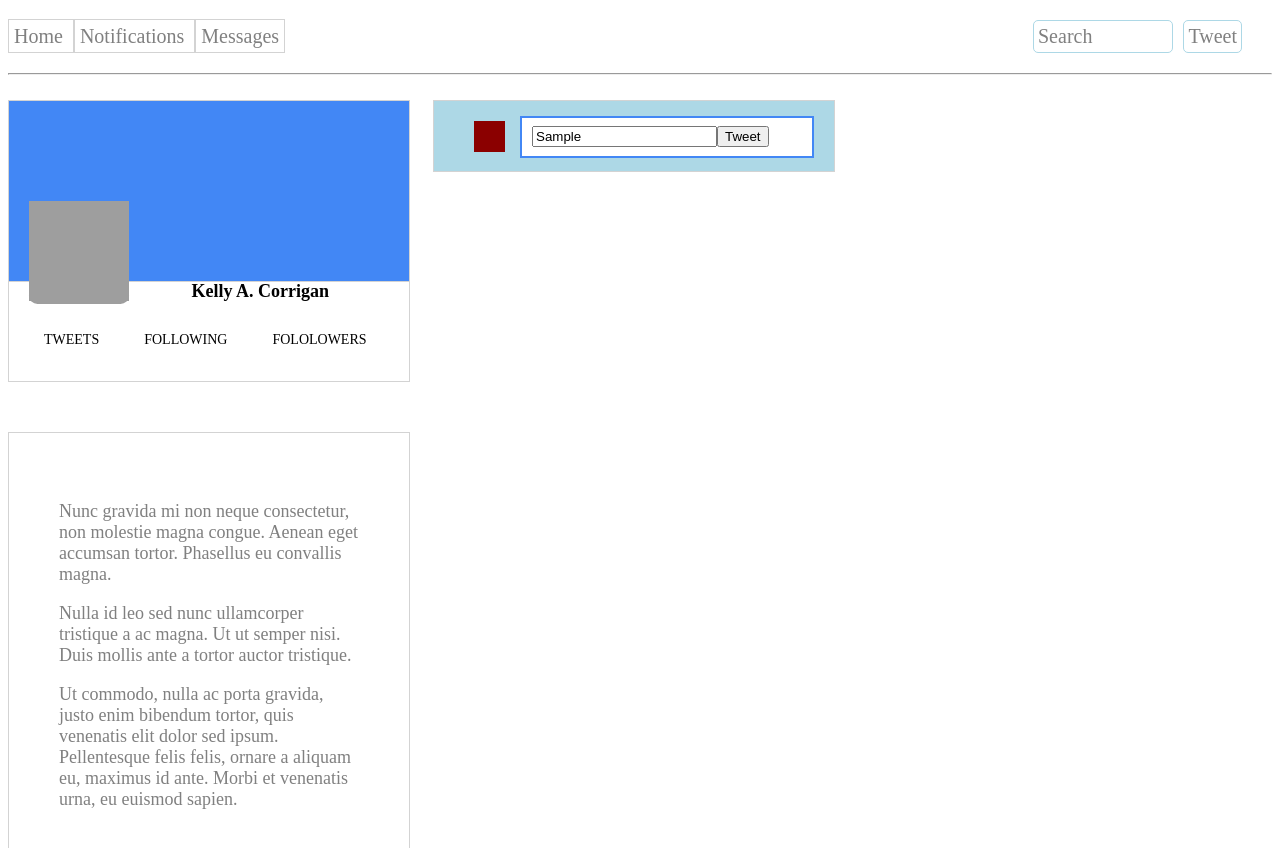
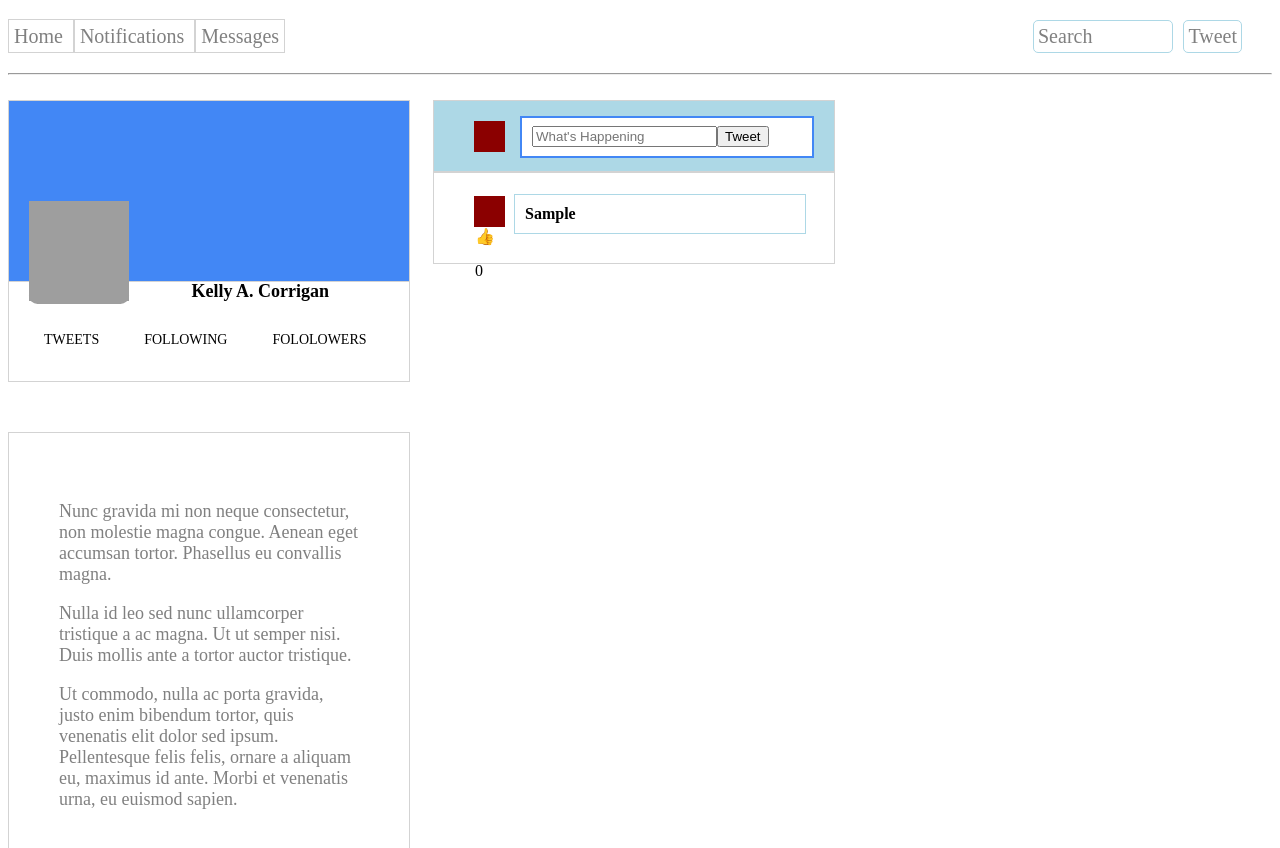
Before and after one commit to evawiedmann/interactive-tweeter, a React app: page / in a window 1280 px wide. Both pictures are taken after typing "Sample" into the empty fields and a click on the button "Tweet". Shown: the top 848 px of the page. Built offline with nearby package versions, Linux system fonts and the light colour scheme; grey boxes are pictures that could not be loaded.

Commit message:
change ticket to be class

```diff
--- a/src/components/FeedController.jsx
+++ b/src/components/FeedController.jsx
@@ -15,15 +15,18 @@ class FeedController extends React.Component{
           newMasterTweets.push(tweet);
           this.setState({masterTweets: newMasterTweets});
   }
+
+
 render(){
 
   return(
     <div>
+    <NewTweet onNewTweetCreation={this.addNewTweetToList}/>
       {this.state.masterTweets.map((tweet, index) =>
-      <Tweets content={tweet.content}
-          key={index}/>
-        )}
-      <NewTweet onNewTweetCreation={this.addNewTweetToList}/>
+      <Tweets content={tweet.tweet}
+              likes={0}
+              key={index}/>
+            )}
     </div>
   );
 }
--- a/src/components/NewTweet.jsx
+++ b/src/components/NewTweet.jsx
@@ -4,11 +4,9 @@ function NewTweet(props){
   let _tweet = null;
 
   function postTweet(event){
-    console.log(props);
     event.preventDefault();
     props.onNewTweetCreation({tweet: _tweet.value})
-    console.log(_tweet.value);
-
+    _tweet.value = ''
   }
   let post = {
 
@@ -20,42 +18,6 @@ function NewTweet(props){
     paddingRight: '20px',
   }
 
-  let user1 = {
-    height: "90px",
-    width: "400px",
-    border: "1px solid lightgrey",
-    marginLeft: '425px',
-  }
-  let user2 = {
-    height: "90px",
-    width: "400px",
-    border: "1px solid lightgrey",
-    marginLeft: '425px',
-  }
-  let user3 = {
-    height: "90px",
-    width: "400px",
-    border: "1px solid lightgrey",
-    marginLeft: '425px',
-  }
-  let user4 = {
-    height: "90px",
-    width: "400px",
-    border: "1px solid lightgrey",
-    marginLeft: '425px',
-  }
-  let user5 = {
-    height: "90px",
-    width: "400px",
-    border: "1px solid lightgrey",
-    marginLeft: '425px',
-  }
-  let user6 = {
-    height: "90px",
-    width: "400px",
-    border: "1px solid lightgrey",
-    marginLeft: '425px',
-  }
 
   let happening = {
     border: '2px solid #4287f5',
@@ -78,32 +40,6 @@ function NewTweet(props){
     marginLeft: '40px',
   }
 
-  let image = {
-    height: '34px',
-    width: '34px',
-    border: '1px solid darkred',
-    backgroundColor: 'darkred',
-    float: 'left',
-    marginTop: '14px',
-    marginLeft: '20px',
-    position: 'absolute',
-
-  }
-
-  let userName ={
-    fontWeight: 'bold',
-  }
-
-
-let userContent = {
-  // height: "70px",
-  width: "300px",
-  marginLeft: '80px',
-  paddingRight: '20px',
-  marginTop: '10px',
-  marginBottom: '10px',
-  float: 'right',
-}
 
 
   return (
--- a/src/components/Tweets.jsx
+++ b/src/components/Tweets.jsx
@@ -1,13 +1,62 @@
 import React from "react";
 
-function Tweets(props){
+class Tweets extends React.Component{
+
+  constructor(props) {
+    console.log(props);
+    super(props);
+    this.state = {
+      totalLikes: 0,
+    };
+    console.log(this);
+    this.increaseThumbsUp = this.increaseThumbsUp.bind(this);
+  }
+increaseThumbsUp(){
+  this.state.totalLikes += 1
+  console.log(this.state.totalLikes);
+
+}
+
+render(){
+  let tweetStyle = {
+    height: "90px",
+    width: "400px",
+    border: "1px solid lightgrey",
+    marginLeft: '425px',
+  }
+
+  let thumbsUp = {
+    marginTop: '30px',
+  }
+
+  let tweetContent = {
+    marginLeft: '20%',
+
+    border: '1px solid lightblue',
+    display: "flex",
+    justifyContent: 'flex-start',
+    padding: '10px',
+    width: '270px',
+  }
+
+let square = {
+  height: '29px',
+  width: '29px',
+  border: '1px solid darkred',
+  backgroundColor: 'darkred',
+  marginTop: '-15%',
+  marginLeft: '40px',
+}
 
   return(
-    <div>
+    <div style={tweetStyle}>
+    <h4 style={tweetContent}> {this.props.content}</h4>
+    <div style={square}>
+    <p onClick={this.increaseThumbsUp}style={thumbsUp}> 👍</p> {this.state.totalLikes}
+    </div>
+    </div>
 
-
-    </div>
   );
 }
-
+}
 export default Tweets;
```
